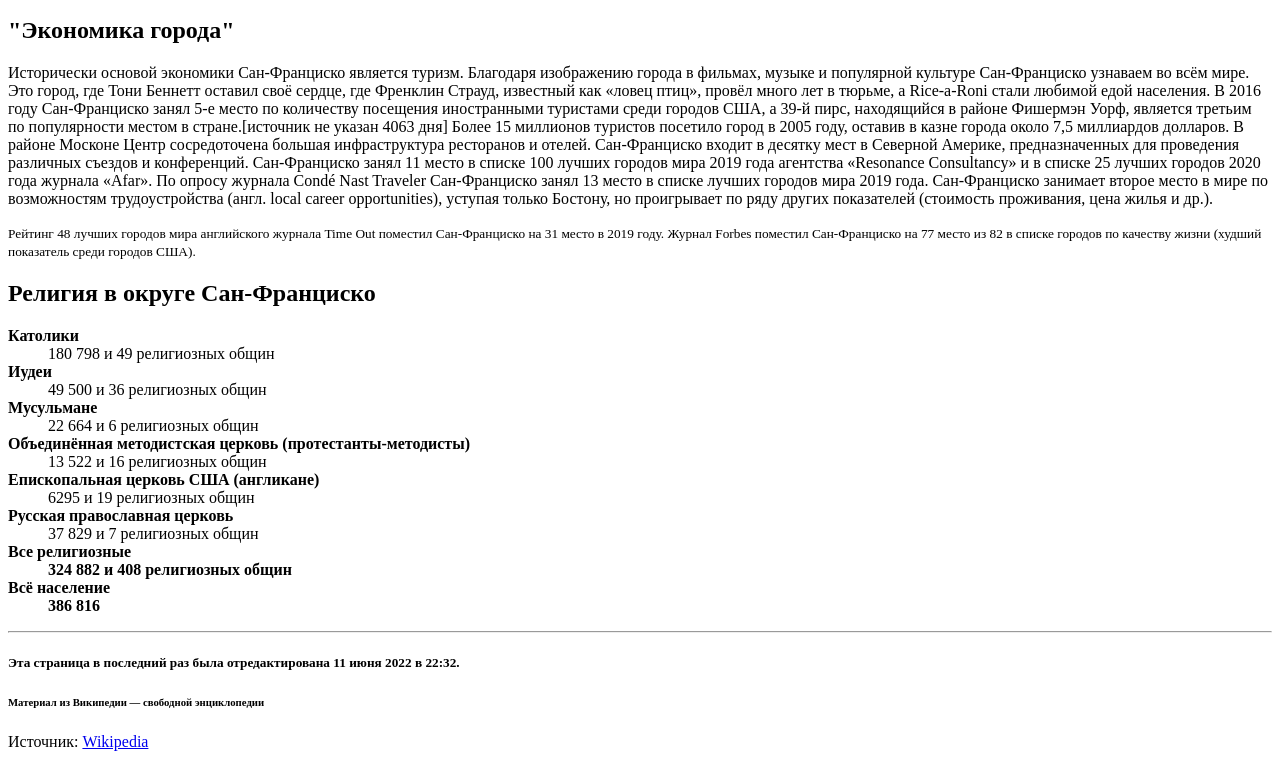
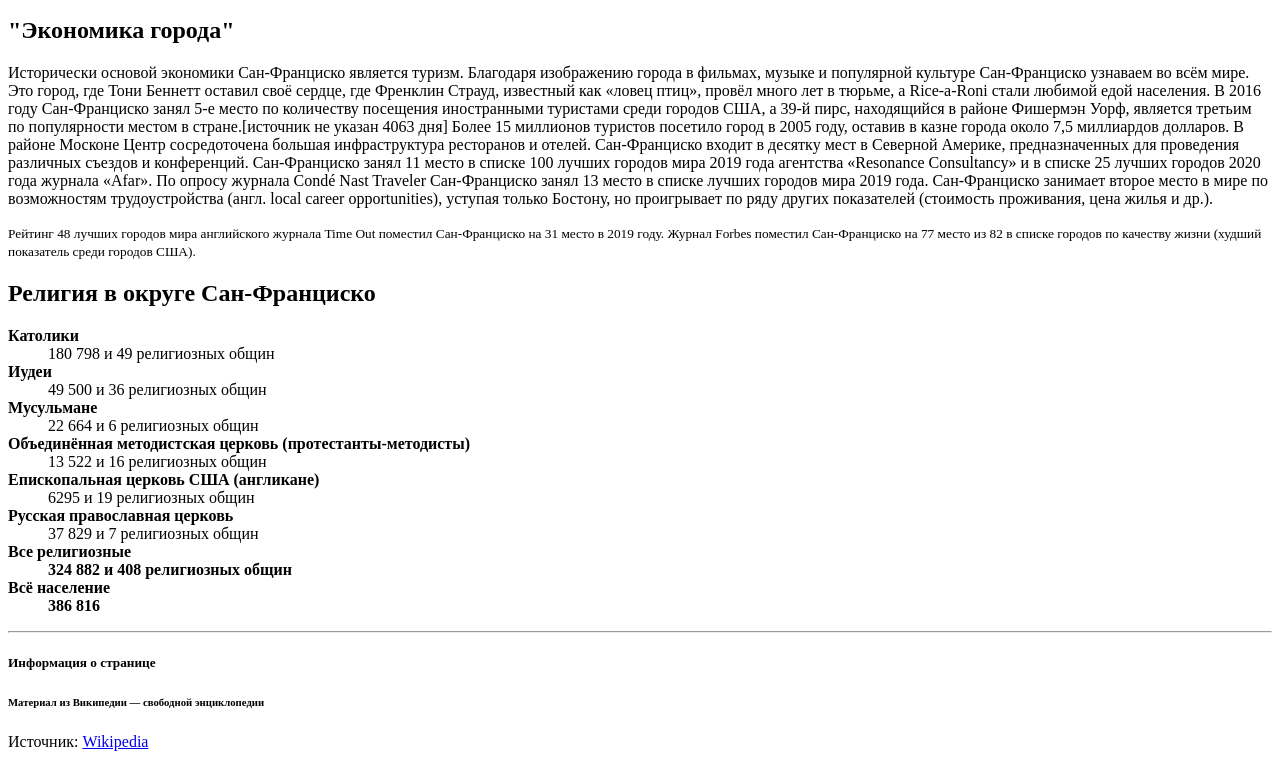
Before and after one commit to kladweb/kladkevich-markup-home, a plain HTML site: page home-4-html-4-intro/index.html in a window 1280 px wide. Shown: the part 3941-4718 px from the top of the page. Drawn offline with Linux system fonts and the light colour scheme.

Commit message:
change content tag h5

```diff
--- a/home-4-html-4-intro/index.html
+++ b/home-4-html-4-intro/index.html
@@ -268,7 +268,7 @@
       </dl>
     </div>
     <hr>
-    <h5>Эта страница в последний раз была отредактирована 11 июня 2022 в 22:32.</h5>
+    <h5>Информация о странице</h5>
     <h6>Материал из Википедии — свободной энциклопедии</h6>
     <span>Источник: </span>
     <a href="https://ru.wikipedia.org/wiki/Сан-Франциско" target="_blank">Wikipedia</a>
```
